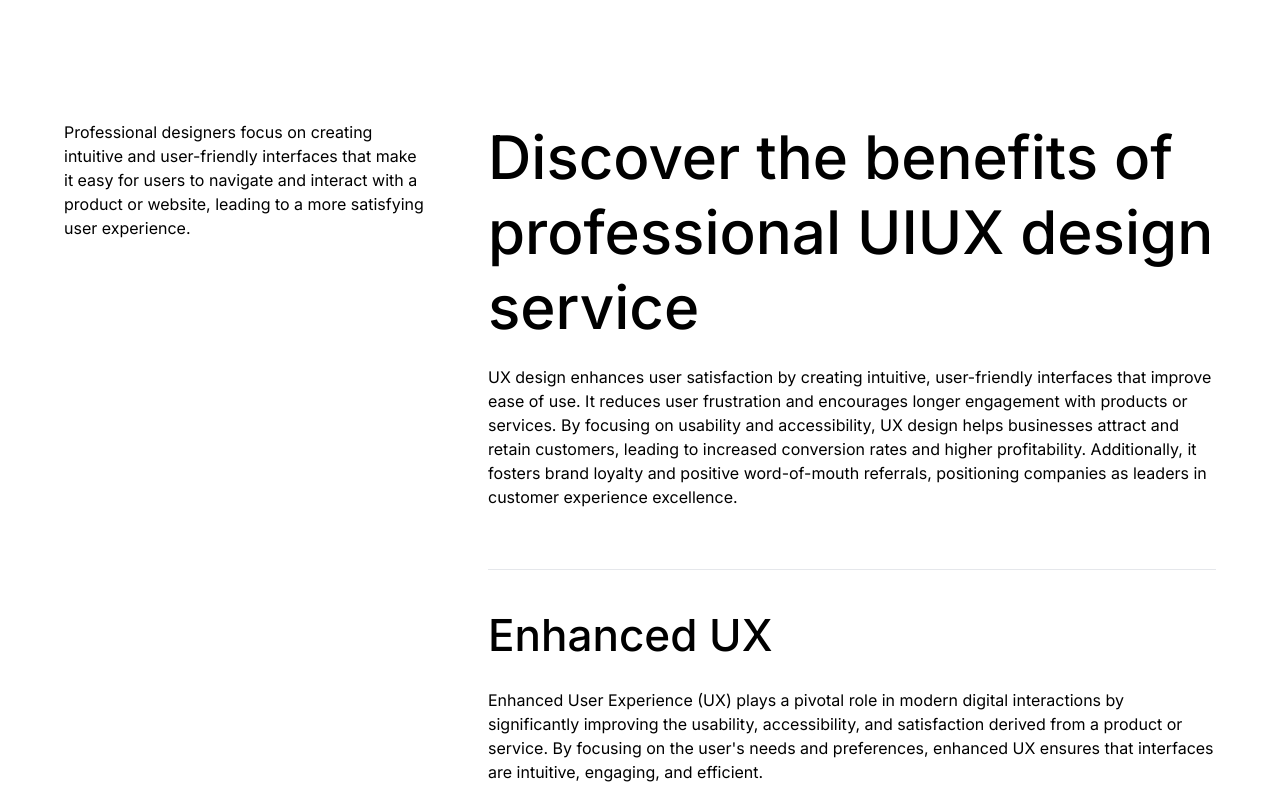
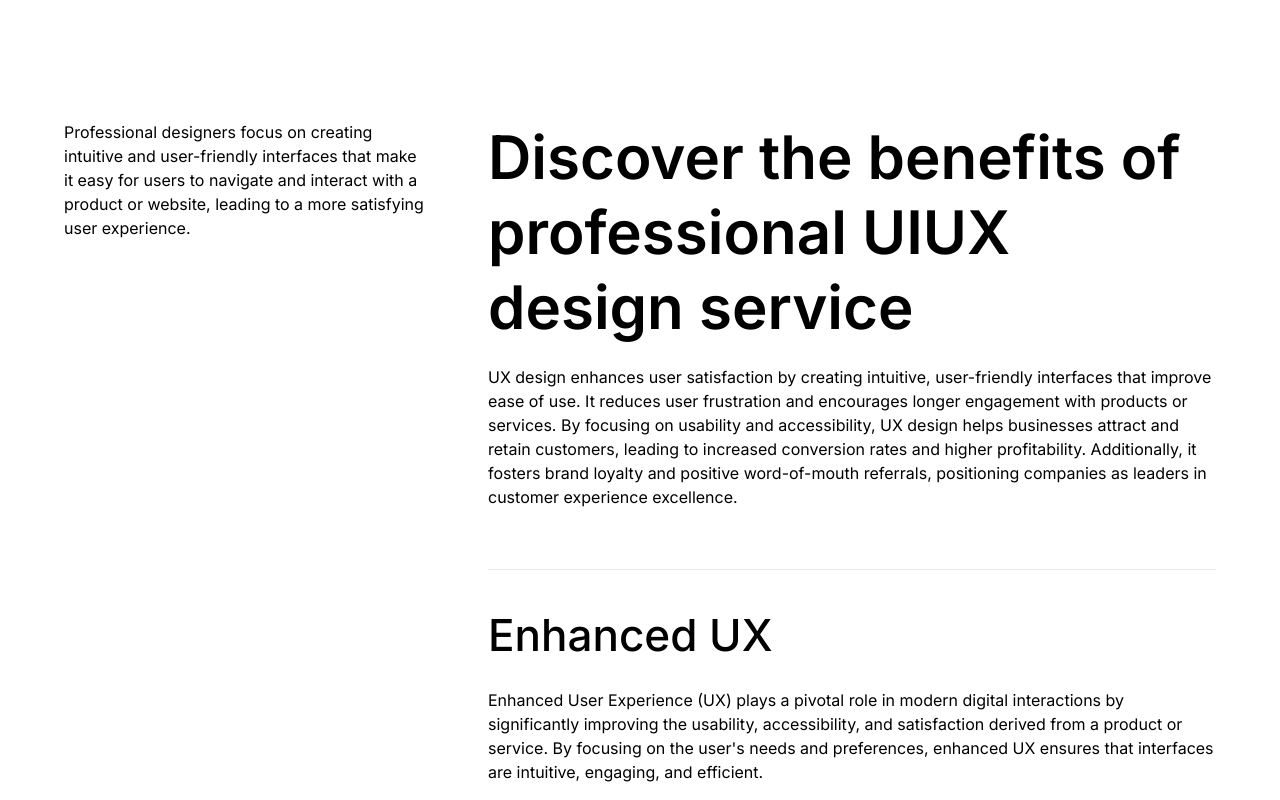
Before and after one commit to cvspan/cvspan-web, a Next.js app: page /design in a window 1280 px wide. Shown: the top 800 px of the page. Built offline with nearby package versions, Linux system fonts and the light colour scheme.

Commit message:
(discover benefit) increase bold for h2

```diff
--- a/src/components/molecules/design/page.tsx
+++ b/src/components/molecules/design/page.tsx
@@ -14,7 +14,7 @@ const Design = () => {
                 <div className="flex flex-col gap-[60px] lg:w-8/12">
                     <div className="flex flex-col gap-[20px]">
                         <h2
-                            className="font-medium leading-tight sm:w-9/12 lg:w-full"
+                            className="font-semibold leading-tight sm:w-9/12 lg:w-full"
                             style={{ fontSize: 'clamp(2.5rem, 4.6875vw, 5rem)' }}
                         >
                             Discover the benefits of professional UIUX design service
```
